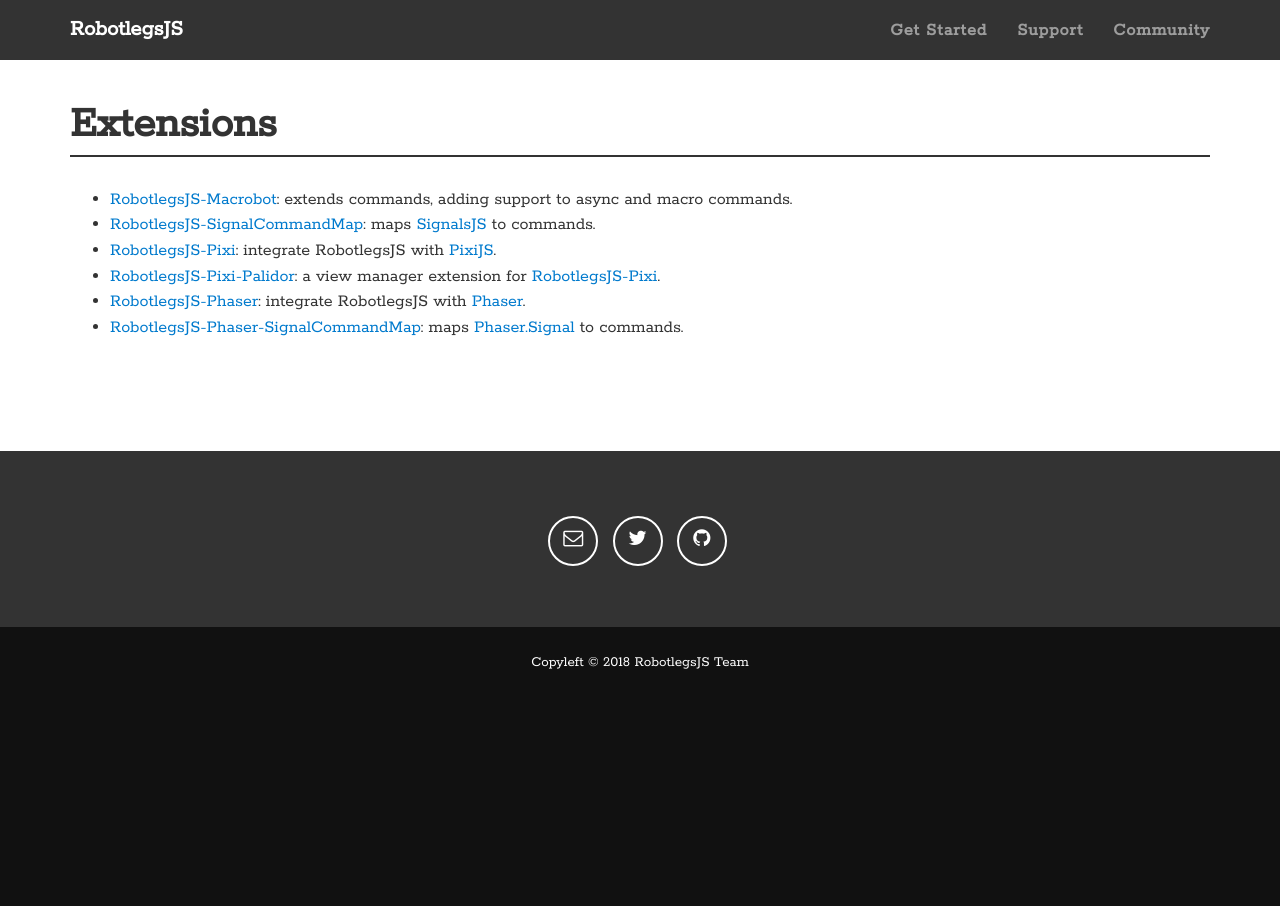
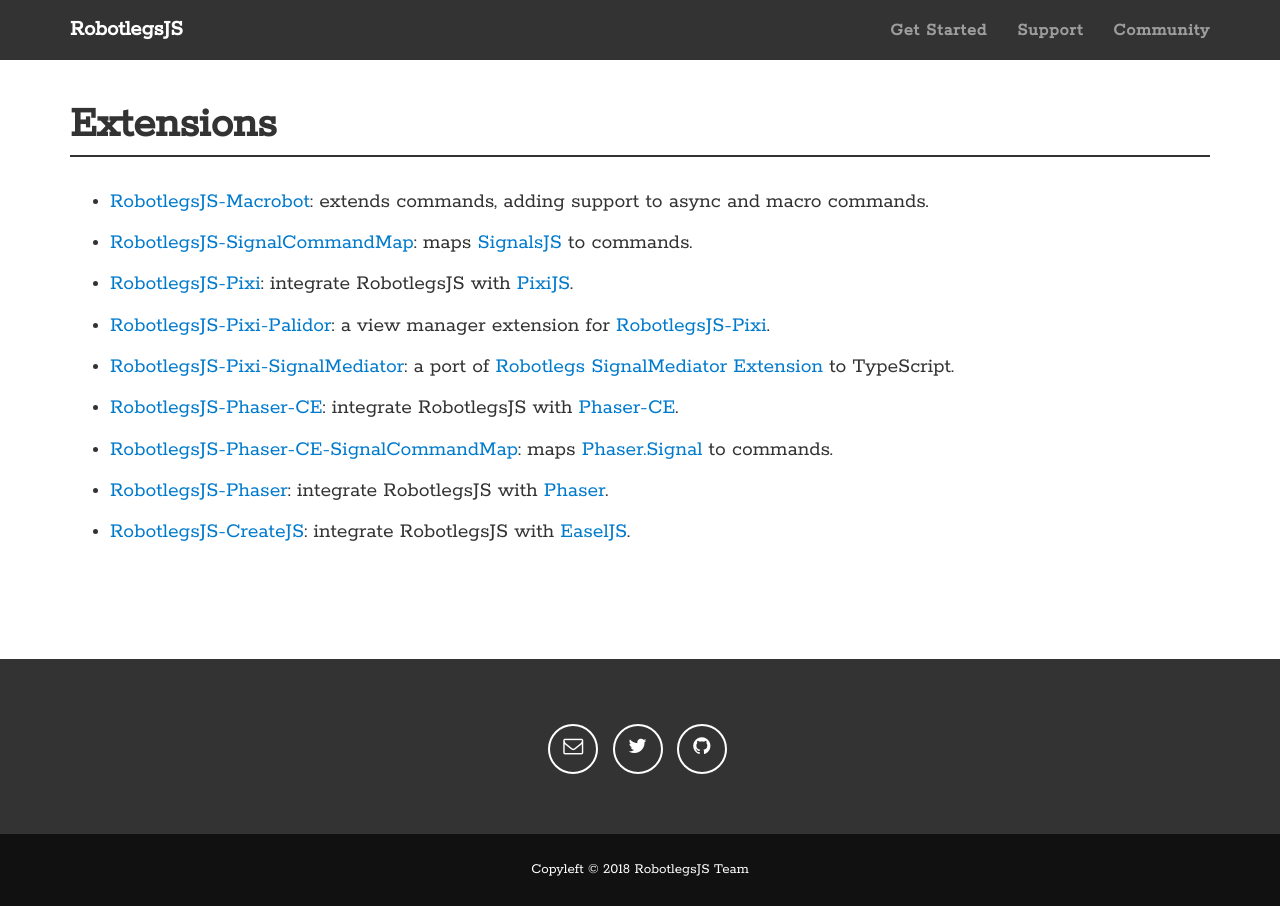
Before and after one commit to RobotlegsJS/robotlegsjs.github.io, a Jekyll site: the page built from pages/extensions.md, in a window 1280 px wide. Built offline with Jekyll 4.4.1, drawn with Linux system fonts in a browser that asks for light colours.

Commit message:
update list of extenions

```diff
--- a/pages/extensions.md
+++ b/pages/extensions.md
@@ -5,8 +5,19 @@
 ---
 
 - [RobotlegsJS-Macrobot](https://github.com/RobotlegsJS/RobotlegsJS-Macrobot): extends commands, adding support to async and macro commands.
+
 - [RobotlegsJS-SignalCommandMap](https://github.com/RobotlegsJS/RobotlegsJS-SignalCommandMap): maps [SignalsJS](https://github.com/RobotlegsJS/SignalsJS) to commands.
-- [RobotlegsJS-Pixi](https://github.com/RobotlegsJS/RobotlegsJS-Pixi): integrate RobotlegsJS with [PixiJS](http://www.pixijs.com).
+
+- [RobotlegsJS-Pixi](https://github.com/RobotlegsJS/RobotlegsJS-Pixi): integrate RobotlegsJS with [PixiJS](https://github.com/pixijs/pixi.js).
+
 - [RobotlegsJS-Pixi-Palidor](https://github.com/RobotlegsJS/RobotlegsJS-Pixi-Palidor): a view manager extension for [RobotlegsJS-Pixi](https://github.com/RobotlegsJS/RobotlegsJS-Pixi).
-- [RobotlegsJS-Phaser](https://github.com/RobotlegsJS/RobotlegsJS-Phaser): integrate RobotlegsJS with [Phaser](http://phaser.io).
-- [RobotlegsJS-Phaser-SignalCommandMap](https://github.com/RobotlegsJS/RobotlegsJS-Phaser-SignalCommandMap): maps [Phaser.Signal](https://photonstorm.github.io/phaser-ce/Phaser.Signal.html) to commands.
+
+- [RobotlegsJS-Pixi-SignalMediator](https://github.com/RobotlegsJS/RobotlegsJS-Pixi-SignalMediator): a port of [Robotlegs SignalMediator Extension](https://github.com/MrDodson/robotlegs-extensions-SignalMediator) to TypeScript.
+
+- [RobotlegsJS-Phaser-CE](https://github.com/RobotlegsJS/RobotlegsJS-Phaser-CE): integrate RobotlegsJS with [Phaser-CE](https://github.com/photonstorm/phaser-ce).
+
+- [RobotlegsJS-Phaser-CE-SignalCommandMap](https://github.com/RobotlegsJS/RobotlegsJS-Phaser-CE-SignalCommandMap): maps [Phaser.Signal](https://photonstorm.github.io/phaser-ce/Phaser.Signal.html) to commands.
+
+- [RobotlegsJS-Phaser](https://github.com/RobotlegsJS/RobotlegsJS-Phaser): integrate RobotlegsJS with [Phaser](https://github.com/photonstorm/phaser).
+
+- [RobotlegsJS-CreateJS](https://github.com/RobotlegsJS/RobotlegsJS-CreateJS): integrate RobotlegsJS with [EaselJS](https://github.com/CreateJS/EaselJS).
```
